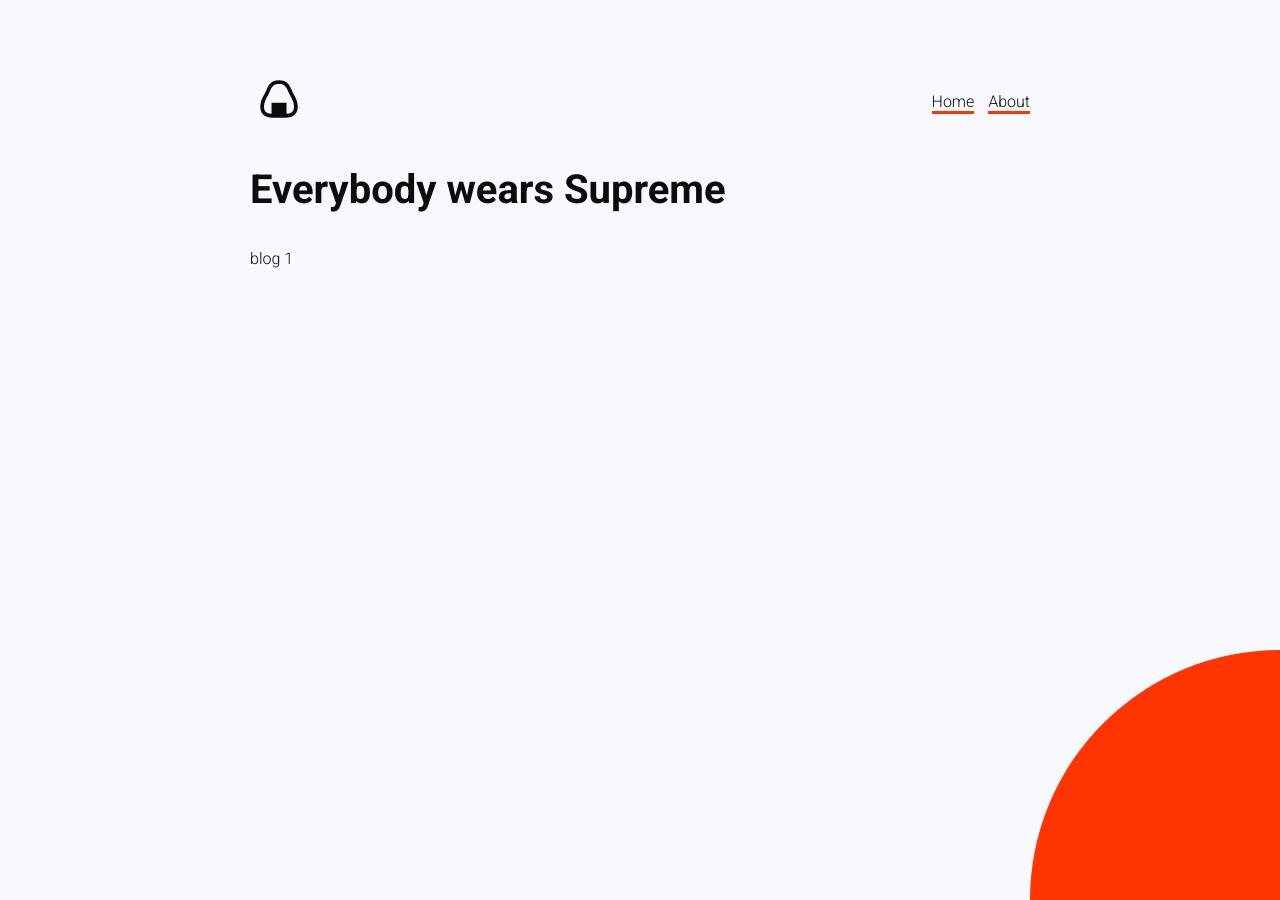
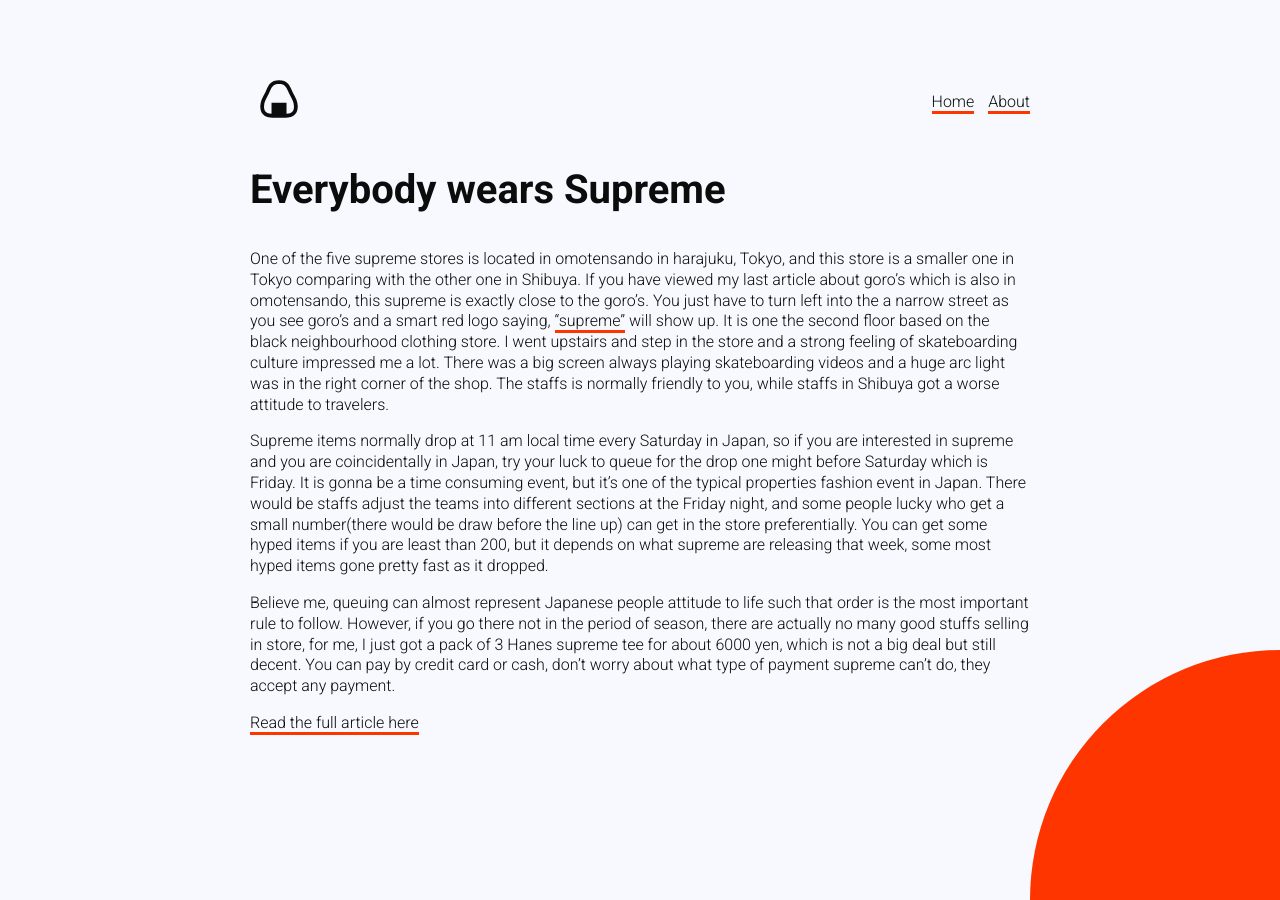
Before and after one commit to stephenbarkan/anightinjapan, a Jekyll site: the page built from _posts/2019-04-11-everybodywearssupreme.markdown, in a window 1280 px wide. Built offline with Jekyll 4.4.1, drawn with Linux system fonts in a browser that asks for light colours.

Commit message:
Updated Everybodywearssupreme

```diff
--- a/_posts/2019-04-11-everybodywearssupreme.markdown
+++ b/_posts/2019-04-11-everybodywearssupreme.markdown
@@ -5,4 +5,10 @@
   and this store is a smaller one in Tokyo comparing with the other one in Shibuya.
 ---
 
-blog 1
+One of the five supreme stores is located in omotensando in harajuku, Tokyo, and this store is a smaller one in Tokyo comparing with the other one in Shibuya. If you have viewed my last article about goro's which is also in omotensando, this supreme is exactly close to the goro's. You just have to turn left into the a narrow street as you see goro's and a smart red logo saying, ["supreme"](https://www.supremenewyork.com/) will show up. It is one the second floor based on the black neighbourhood clothing store. I went upstairs and step in the store and a strong feeling of skateboarding culture impressed me a lot. There was a big screen always playing skateboarding videos and a huge arc light was in the right corner of the shop. The staffs is normally friendly to you, while staffs in Shibuya got a worse attitude to travelers.
+
+Supreme items normally drop at 11 am local time every Saturday in Japan, so if you are interested in supreme and you are coincidentally in Japan, try your luck to queue for the drop one might before Saturday which is Friday. It is gonna be a time consuming event, but it's one of the typical properties fashion event in Japan. There would be staffs adjust the teams into different sections at the Friday night, and some people lucky who get a small number(there would be draw before the line up) can get in the store preferentially. You can get some hyped  items if you are least than 200, but it depends on what supreme are releasing that week, some most hyped items gone pretty fast as it dropped.
+
+Believe me, queuing can almost represent Japanese people attitude to life such that order is the most important rule to follow. However, if you go there not in the period of season, there are actually no many good stuffs selling in store, for me, I just got a pack of 3 Hanes supreme tee for about 6000 yen, which is not a big deal but still decent. You can pay by credit card or cash, don't worry about what type of payment supreme can't do, they accept any payment.
+
+[Read the full article here](https://www.tokyocreative.com/articles/19065-experience-in-supreme-harajuku-tokyo-and-osaka)
```
